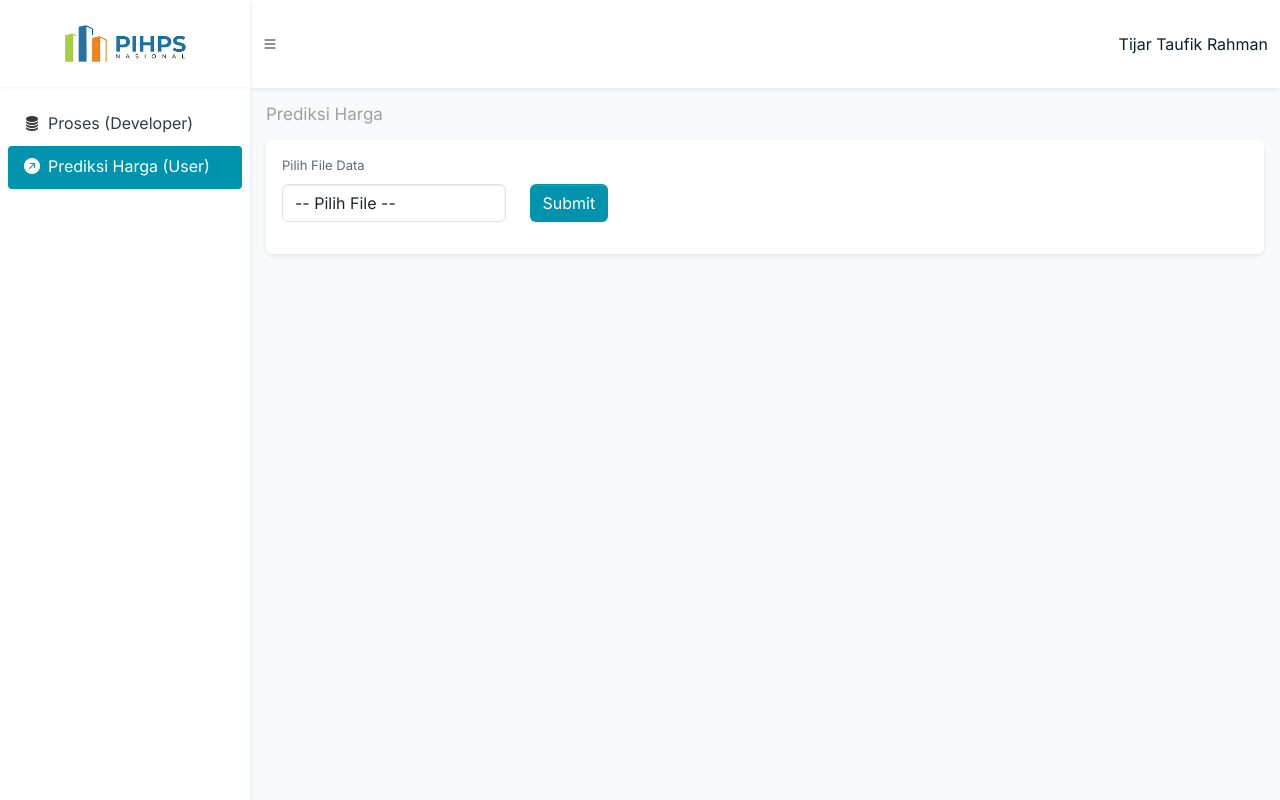
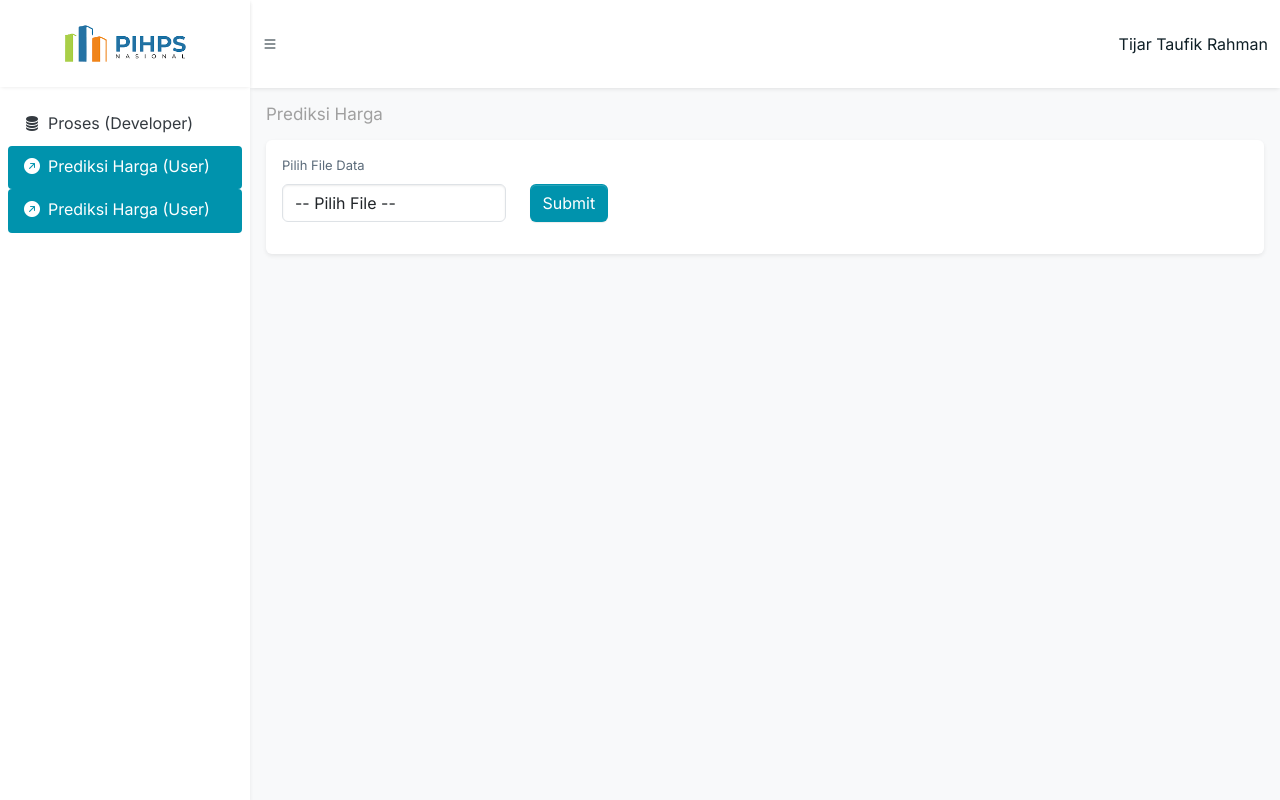
Before and after one commit to tijartaufikrahman/analisis-dan-prediksi-harga-pangan-cabe-rawit-merah-di-kota-bandung, a Flask app: page / in a window 1280 px wide. Run offline with Flask 3, Linux system fonts and the light colour scheme; some libraries are stand-ins or nearby versions.

Commit message:
first commit

```diff
--- a/templates/layout.html
+++ b/templates/layout.html
@@ -119,6 +119,13 @@
                     </a>
                 </li>
 
+                <li class="nav-item {{ 'ofactive' if path == '/' else '' }}">
+                    <a href="/" class="nav-link">
+                        <i class="bi bi-arrow-up-right-circle-fill"></i>
+                        <p>Prediksi Harga (User)</p>
+                    </a>
+                </li>
+
             </ul>
         </div>
     </aside>
```
